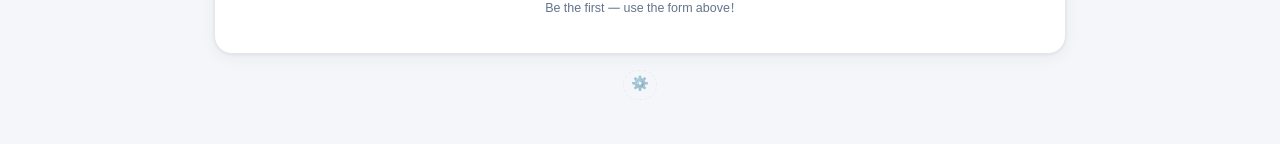
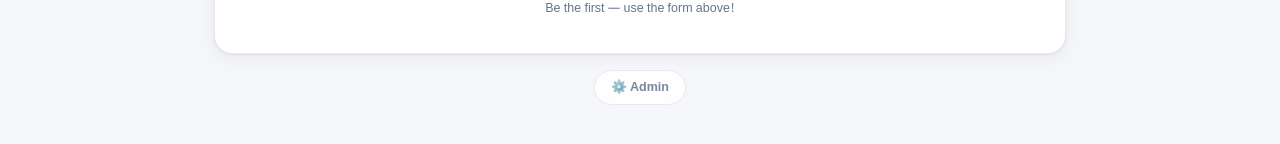
Before and after one commit to harmless-beep/bato, a Next.js app: page /suggest in a window 1280 px wide. Shown: the part 618-762 px from the top of the page. Built offline with nearby package versions, Linux system fonts and the light colour scheme.

Commit message:
admin: labeled button instead of tiny gear, hover gold

```diff
--- a/app/globals.css
+++ b/app/globals.css
@@ -1132,11 +1132,11 @@ html body {
 
 /* ─── Admin (suggestions) ─── */
 .sug-admin-trigger {
-  border: 1px dashed var(--border); background: transparent; color: var(--muted);
-  font-size: 14px; width: 34px; height: 30px; border-radius: 999px; cursor: pointer;
-  transition: all 0.15s; opacity: 0.7;
+  border: 1.5px solid var(--border); background: var(--card); color: var(--muted);
+  font-size: 12.5px; font-weight: 800; padding: 8px 16px; border-radius: 999px; cursor: pointer;
+  transition: all 0.15s; opacity: 0.85;
 }
-.sug-admin-trigger:hover { opacity: 1; border-color: var(--primary); color: var(--primary); transform: translateY(-1px); }
+.sug-admin-trigger:hover { opacity: 1; border-color: var(--gold); color: var(--gold); transform: translateY(-1px); }
 .sug-unlock { display: flex; align-items: center; justify-content: center; gap: 8px; margin-top: 10px; }
 .sug-bad { border-color: var(--danger) !important; animation: shake 0.4s; }
 @keyframes shake {
--- a/app/suggest/page.tsx
+++ b/app/suggest/page.tsx
@@ -226,7 +226,9 @@ export default function Suggest() {
             </div>
           ) : (
             <>
-              <button className="sug-admin-trigger" onClick={() => setAsk(!ask)} title={isNe ? 'प्रशासक' : 'Admin'}>{ask ? '✕' : '⚙️'}</button>
+              <button className="sug-admin-trigger" onClick={() => setAsk(!ask)}>
+                {ask ? '✕ ' : '⚙️ '}{isNe ? 'प्रशासक' : 'Admin'}
+              </button>
               {ask && (
                 <div className="sug-unlock">
                   <input
```
